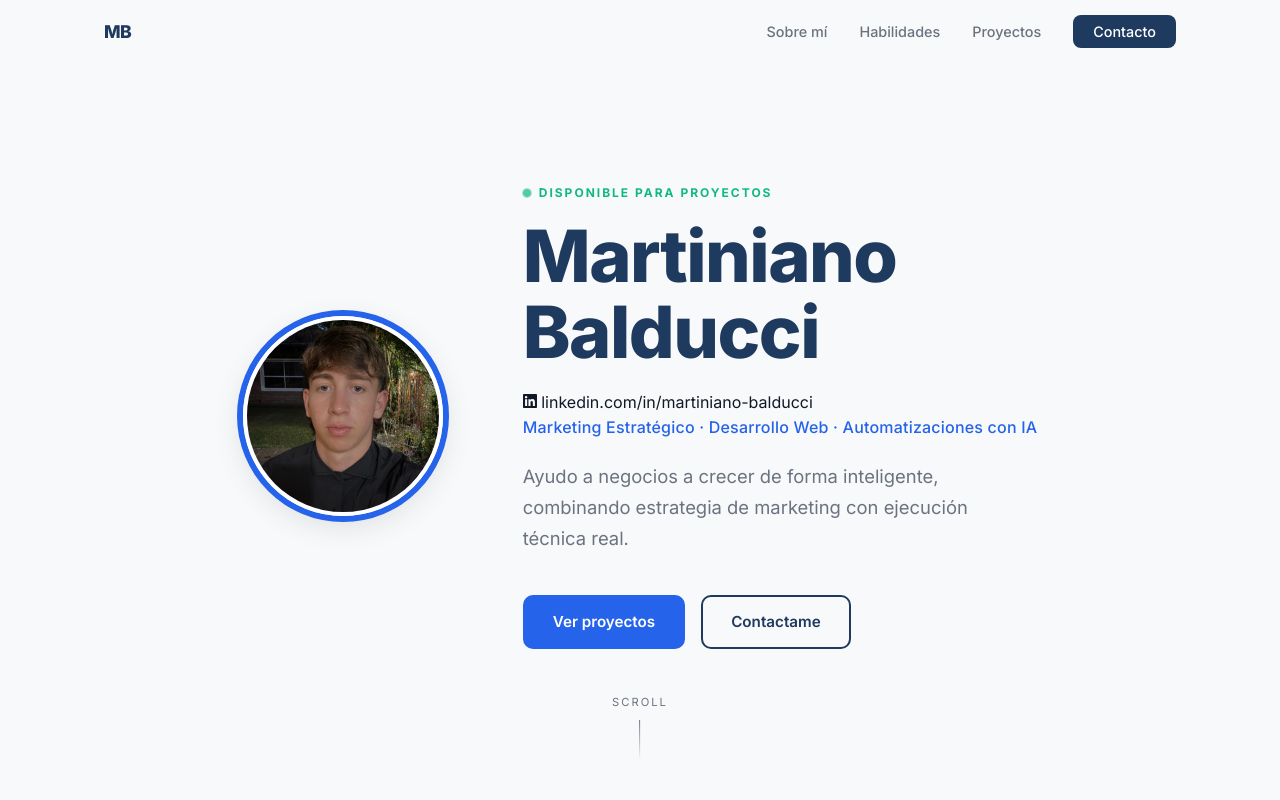
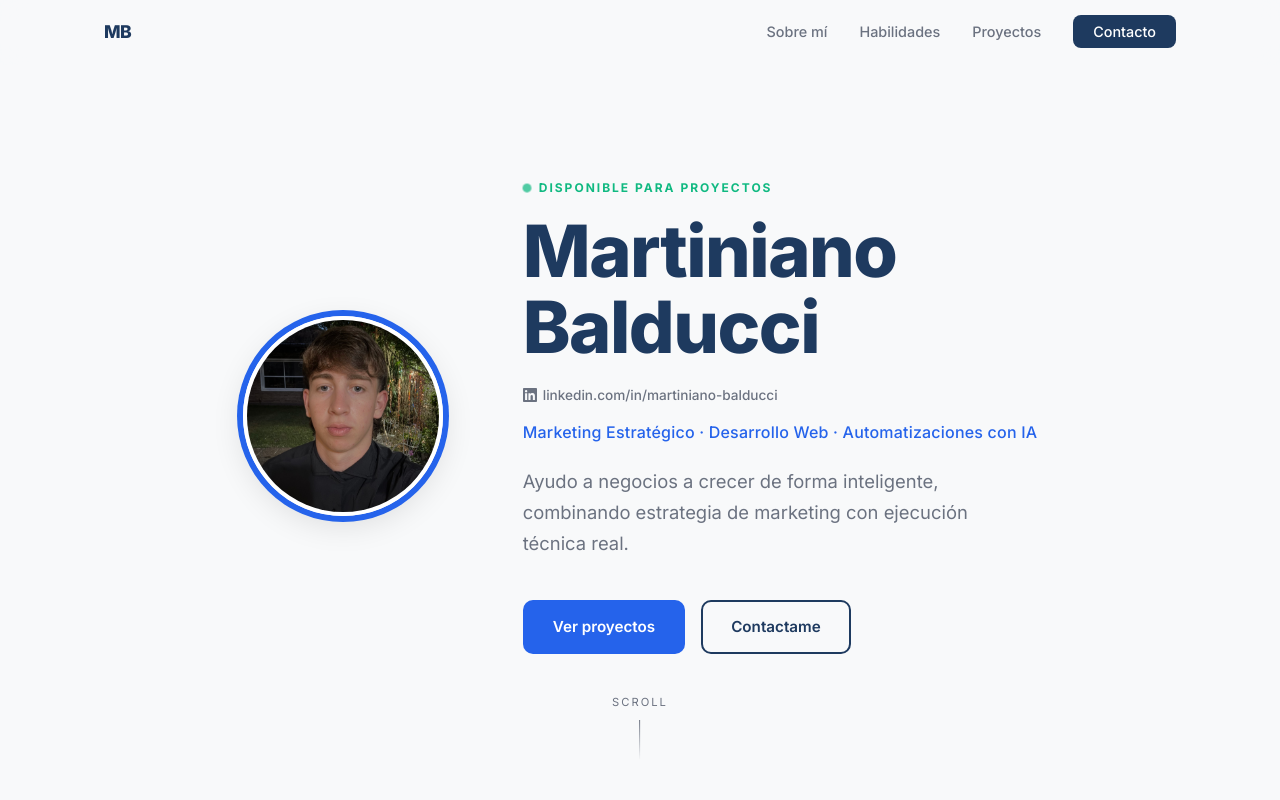
Before and after one commit to martibalducci/portfolio, a plain HTML site: page index.html in a window 1280 px wide. Shown: the top 800 px of the page. Drawn offline with Linux system fonts and the light colour scheme.

Commit message:
update style.css

```diff
--- a/style.css
+++ b/style.css
@@ -270,6 +270,18 @@ ul { list-style: none; }
   letter-spacing: -1.5px;
   margin-bottom: 20px;
 }
+
+.hero-linkedin {
+  display: inline-flex;
+  align-items: center;
+  gap: 6px;
+  font-size: .85rem;
+  font-weight: 500;
+  color: var(--text-muted);
+  margin-bottom: 14px;
+  transition: color var(--transition);
+}
+.hero-linkedin:hover { color: var(--blue); }
 
 .hero-roles {
   font-size: 1rem;
```
